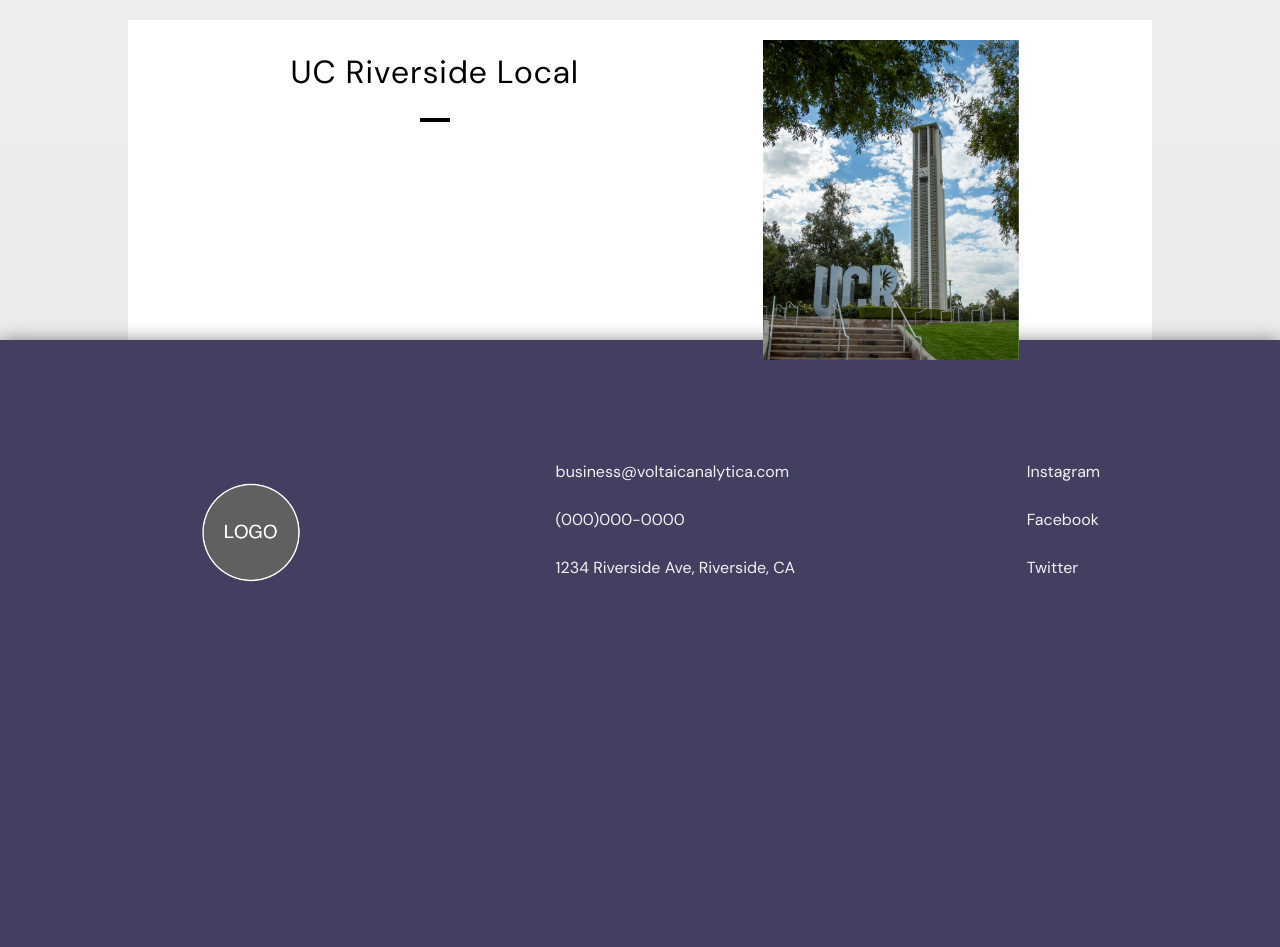
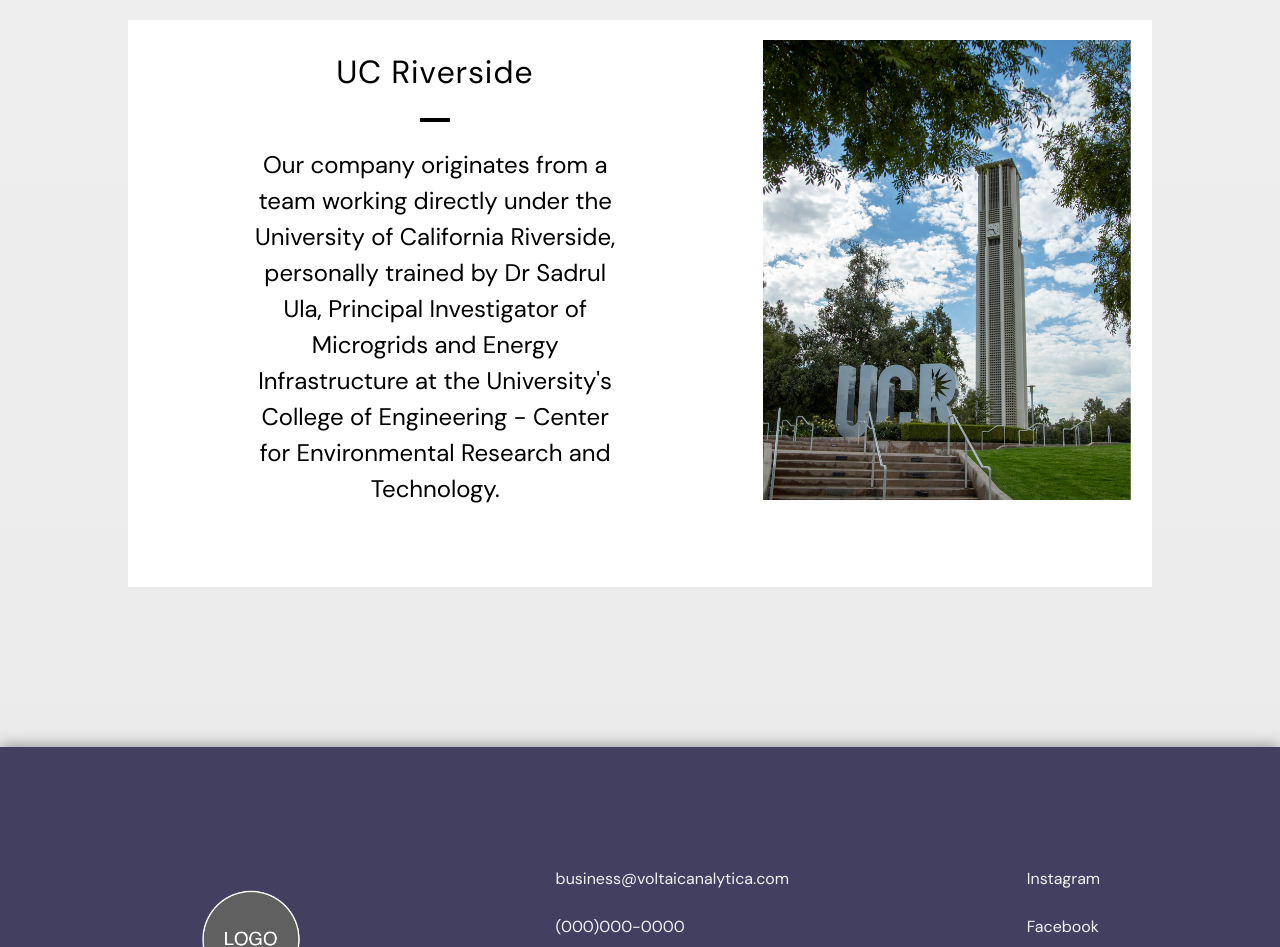
Before and after one commit to wangaj4/voltaic, a React (Create React App) app: page /about in a window 1280 px wide. Shown: the part 460-1407 px from the top of the page. Before the commit the page ends 1200 px from the top, so only its background shows below. Built offline with nearby package versions, Linux system fonts and the light colour scheme.

Commit message:
wtf is going on

```diff
--- a/src/About.js
+++ b/src/About.js
@@ -34,14 +34,20 @@
 
             <div className={"aboutBanner"}>
                 <div className={"sixty"}>
-                    <div className={"centerHeader"}>UC Riverside Local</div>
+                    <div className={"centerHeader"}>UC Riverside</div>
                     <div className={"separateBar"}/>
+                    <div className={"centerText"}>
+                        Our company originates from a team working directly under the University of California Riverside, personally trained by Dr Sadrul Ula,
+                        Principal Investigator of Microgrids and Energy Infrastructure at the University's College of Engineering - Center for Environmental Research and Technology.
+                    </div>
+                    <div className='spacer'/>
 
                 </div>
                 <div className={"forty"}>
                     <div className={"teamImage"}/>
                 </div>
             </div>
+            <div className='spacer2'/>
         </div>
 
     );
--- a/src/Home.js
+++ b/src/Home.js
@@ -97,7 +97,8 @@
 
             <div className={"spacer2"}/>
             <div className={"centerHeader"}>WHO WE ARE</div>
-            <div className={"spacer"}/>
+
+
             <div className={"flexBanner"}>
                 <div className={"sixty"}>
                     <div className={"centerHeader"}>Experience</div>
@@ -163,7 +164,7 @@
 
 function homeTransitions() {
 
-    if (document.documentElement.scrollTop > 200){
+    if (document.documentElement.scrollTop > 150){
         document.getElementById("mainDescription").classList.add("appear");
     }
 
@@ -177,12 +178,12 @@
         }
     }
 
-    if (document.documentElement.scrollTop > 1800){
+    if (document.documentElement.scrollTop > 1700){
         var team1 = document.getElementById("team1");
         team1.classList.add("appearLeft");
     }
 
-    if (document.documentElement.scrollTop > 2200){
+    if (document.documentElement.scrollTop > 2000){
         var team2 = document.getElementById("team2");
         team2.classList.add("appearRight");
     }
```
